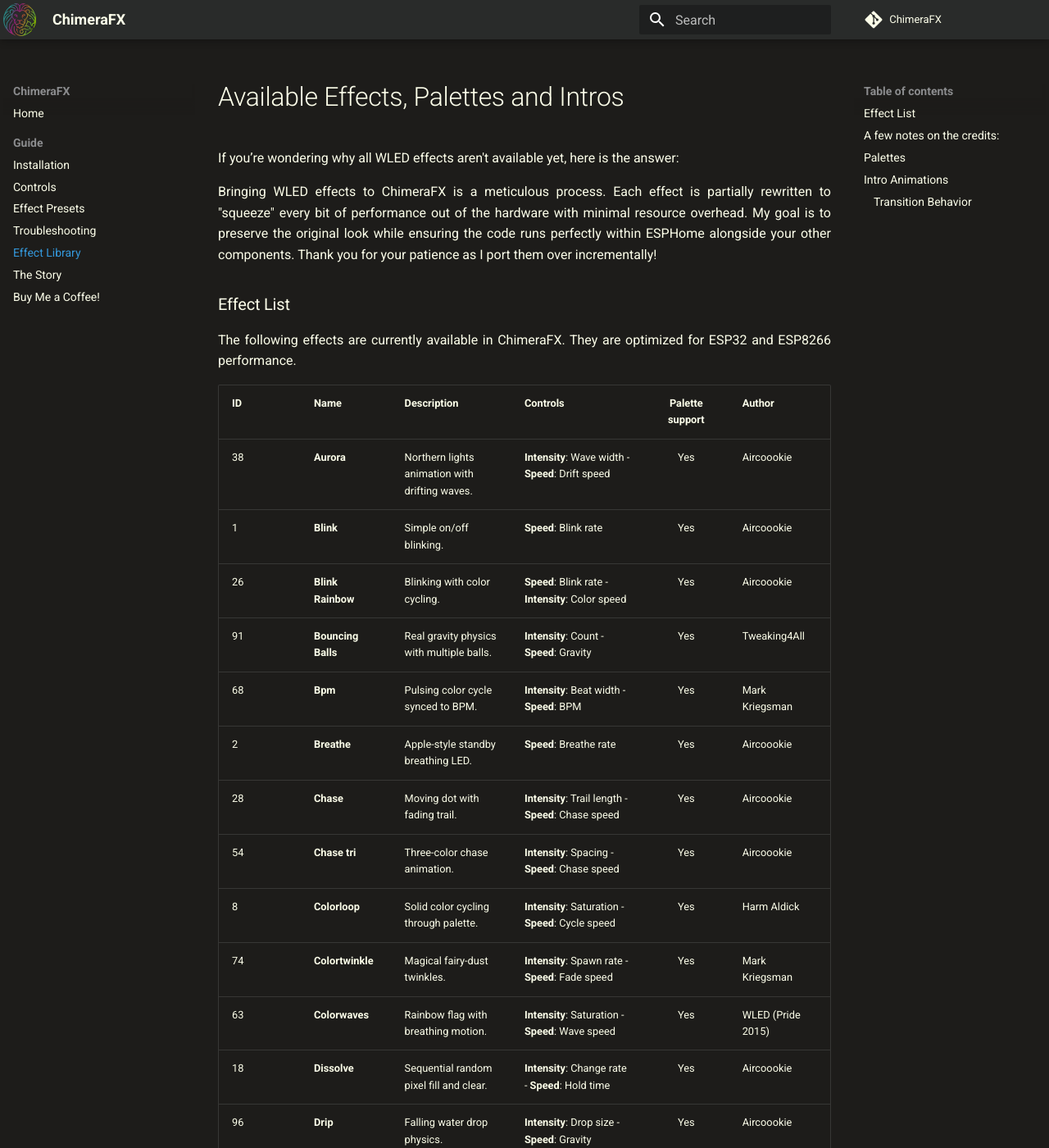
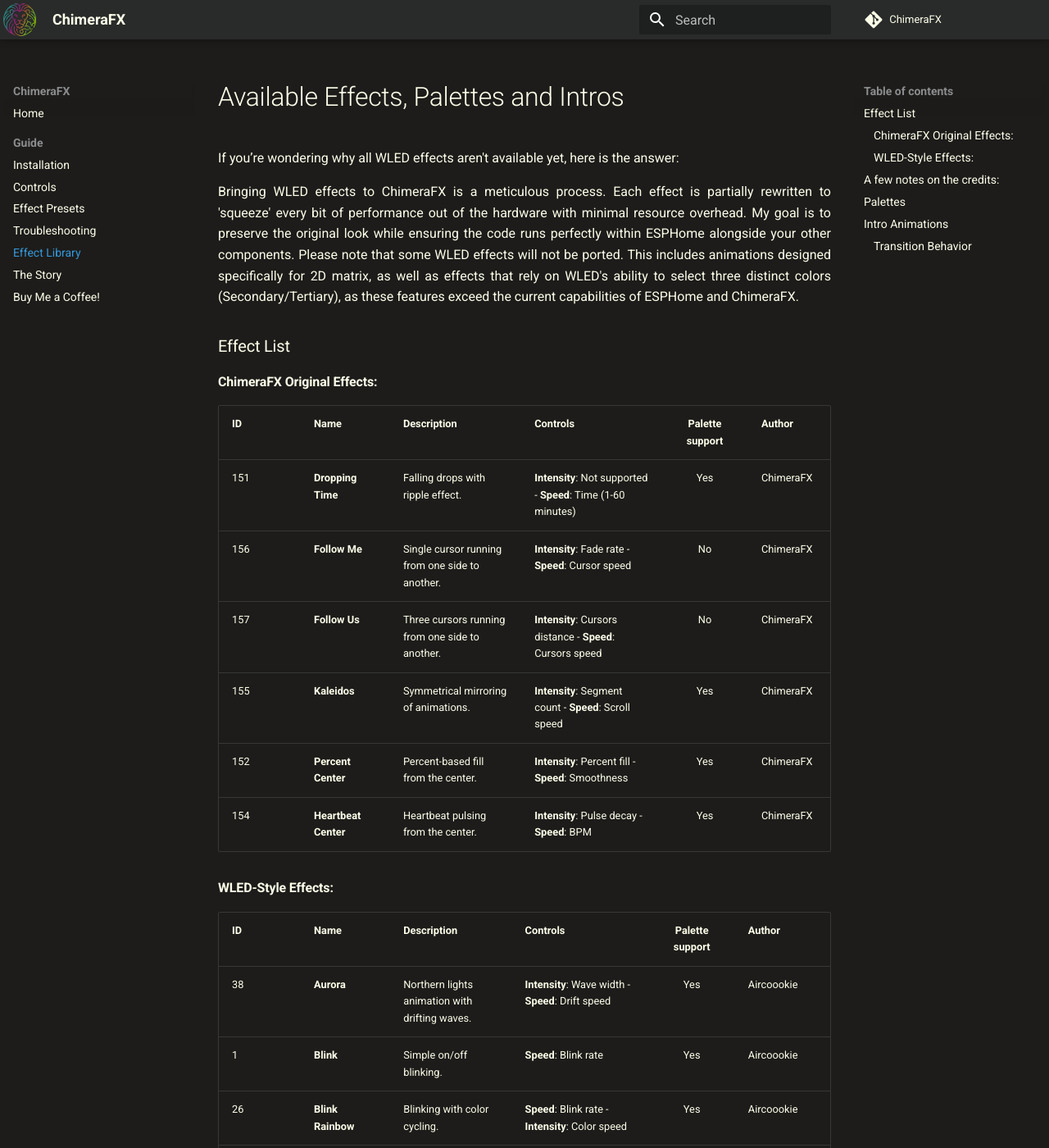
Before and after one commit to effelle/ChimeraFX, an MkDocs documentation site: the page built from docs/Effects-Library.md, in a window 1280 px wide and 1400 px high. Shown: the whole window at 82% size. Built offline with MkDocs 1.6.1 and Material for MkDocs 9.7.7, drawn with Linux system fonts in a browser that asks for light colours; comment, search, counter and statistics services are not loaded; some of the changed text lies outside the part shown.

Commit message:
docs: user-refined effect library and readme updates

```diff
--- a/docs/Effects-Library.md
+++ b/docs/Effects-Library.md
@@ -2,11 +2,23 @@
 
 If you’re wondering why all WLED effects aren't available yet, here is the answer:
 
-Bringing WLED effects to ChimeraFX is a meticulous process. Each effect is partially rewritten to "squeeze" every bit of performance out of the hardware with minimal resource overhead. My goal is to preserve the original look while ensuring the code runs perfectly within ESPHome alongside your other components. Thank you for your patience as I port them over incrementally!
+Bringing WLED effects to ChimeraFX is a meticulous process. Each effect is partially rewritten to 'squeeze' every bit of performance out of the hardware with minimal resource overhead. My goal is to preserve the original look while ensuring the code runs perfectly within ESPHome alongside your other components.
+Please note that some WLED effects will not be ported. This includes animations designed specifically for 2D matrix, as well as effects that rely on WLED's ability to select three distinct colors (Secondary/Tertiary), as these features exceed the current capabilities of ESPHome and ChimeraFX.
 
 ### Effect List
 
-The following effects are currently available in ChimeraFX. They are optimized for ESP32 and ESP8266 performance.
+#### ChimeraFX Original Effects:
+
+| ID | Name | Description | Controls | Palette support | Author |
+|:---|:---|:---|:---|:---:|:---|
+| 151 | **Dropping Time**| Falling drops with ripple effect. | **Intensity**: Not supported - **Speed**: Time (1-60 minutes) | Yes | ChimeraFX |
+| 156 | **Follow Me** | Single cursor running from one side to another. | **Intensity**: Fade rate - **Speed**: Cursor speed | No | ChimeraFX |
+| 157 | **Follow Us** | Three cursors running from one side to another. | **Intensity**: Cursors distance - **Speed**: Cursors speed | No | ChimeraFX |
+| 155 | **Kaleidos** | Symmetrical mirroring of animations. | **Intensity**: Segment count - **Speed**: Scroll speed | Yes | ChimeraFX |
+| 152 | **Percent Center**| Percent-based fill from the center. | **Intensity**: Percent fill - **Speed**: Smoothness | Yes | ChimeraFX |
+| 154 | **Heartbeat Center**| Heartbeat pulsing from the center. | **Intensity**: Pulse decay - **Speed**: BPM | Yes | ChimeraFX |
+
+#### WLED-Style Effects:
 
 | ID | Name | Description | Controls | Palette support | Author |
 |:---|:---|:---|:---|:---:|:---|
@@ -14,7 +26,6 @@
 | 1 | **Blink** | Simple on/off blinking. | **Speed**: Blink rate | Yes | Aircoookie |
 | 26 | **Blink Rainbow** | Blinking with color cycling. | **Speed**: Blink rate - **Intensity**: Color speed | Yes | Aircoookie |
 | 91 | **Bouncing Balls** | Real gravity physics with multiple balls. | **Intensity**: Count - **Speed**: Gravity | Yes | Tweaking4All |
-| 68 | **Bpm** | Pulsing color cycle synced to BPM. | **Intensity**: Beat width - **Speed**: BPM | Yes | Mark Kriegsman |
 | 2 | **Breathe** | Apple-style standby breathing LED. | **Speed**: Breathe rate | Yes | Aircoookie |
 | 28 | **Chase** | Moving dot with fading trail. | **Intensity**: Trail length - **Speed**: Chase speed | Yes | Aircoookie |
 | 54 | **Chase tri** | Three-color chase animation. | **Intensity**: Spacing - **Speed**: Chase speed | Yes | Aircoookie |
@@ -23,26 +34,17 @@
 | 63 | **Colorwaves** | Rainbow flag with breathing motion. | **Intensity**: Saturation - **Speed**: Wave speed | Yes | WLED (Pride 2015) |
 | 18 | **Dissolve** | Sequential random pixel fill and clear. | **Intensity**: Change rate - **Speed**: Hold time | Yes | Aircoookie |
 | 96 | **Drip** | Falling water drop physics. | **Intensity**: Drop size - **Speed**: Gravity | Yes | Aircoookie |
-| 151 | **Dropping Time**| Falling drops with ripple effect. | **Intensity**: Spawn rate - **Speed**: Fall speed | Yes | Aircoookie |
-| 158 | **Energy** | Progress bar revealing live rainbow animation. | **Intensity**: Rainbow density - **Speed**: Fill speed | Yes | ChimeraFX |
 | 66 | **Fire** | Realistic 1D fire simulation. | **Intensity**: Sparking rate - **Speed**: Cooling rate | No | Mark Kriegsman |
-| 153 | **Fire Dual** | Two flames meeting in the center. | **Intensity**: Sparking rate - **Speed**: Cooling rate | No | Mark Kriegsman (Adapt.) |
 | 90 | **Fireworks** | Exploding rocket simulation. | **Intensity**: Explosion size - **Speed**: Launch frequency | Yes | Aircoookie |
 | 110 | **Flow** | Smooth moving color zones. | **Intensity**: Zone count - **Speed**: Flow speed | Yes | Aircoookie |
-| 156 | **Follow Me** | Single dot following intensity. | **Intensity**: Position - **Speed**: Smoothness | Yes | ChimeraFX |
-| 157 | **Follow Us** | Two dots following intensity from edges. | **Intensity**: Position - **Speed**: Smoothness | Yes | ChimeraFX |
 | 87 | **Glitter** | Moving rainbow with random sparkles. | **Intensity**: Sparkle density - **Speed**: Flow speed | Yes | Mark Kriegsman |
 | 100 | **HeartBeat** | Anatomical heartbeat simulation. | **Intensity**: Pulse decay - **Speed**: BPM | Yes | Aircoookie |
-| 154 | **Heartbeat Center**| Heartbeat pulsing from the center. | **Intensity**: Pulse decay - **Speed**: BPM | Yes | Aircoookie |
 | 64 | **Juggle** | Eight bouncing dots with trails. | **Intensity**: Trail length - **Speed**: Movement speed | Yes | Mark Kriegsman |
-| 155 | **Kaleidos** | Symmetrical mirroring of animations. | **Intensity**: Segment count - **Speed**: Scroll speed | Yes | ChimeraFX |
 | 76 | **Meteor** | Meteor with random decay trail. | **Intensity**: Trail length - **Speed**: Fall speed | Yes | Aircoookie |
 | 25 | **Multi Strobe** | Multiple strobe pulses in sequence. | **Intensity**: Burst count - **Speed**: Strobe rate | Yes | Aircoookie |
 | 107 | **Noise Pal** | Perlin noise color movement. | **Intensity**: Zoom - **Speed**: Drift speed | Yes | WLED |
 | 101 | **Ocean** | Gentle ocean waves (Pacifica). | **Intensity**: Zoom/Scale - **Speed**: Wave speed | No | Mark Kriegsman |
 | 98 | **Percent** | Percent-based fill (Progress Bar). | **Intensity**: Percent fill - **Speed**: Smoothness | Yes | Aircoookie |
-| 152 | **Percent Center**| Percent-based fill from the center. | **Intensity**: Percent fill - **Speed**: Smoothness | Yes | Aircoookie |
-| 105 | **Phased** | Sine wave interference pattern. | **Intensity**: Cutoff - **Speed**: Phase speed | Yes | Andrew Tuline |
 | 97 | **Plasma** | Multi-layer Perlin noise plasma. | **Intensity**: Frequency - **Speed**: Morph speed | Yes | Jeremy Williams |
 | 95 | **Popcorn** | Bouncing particles simulation. | **Intensity**: Particle count - **Speed**: Bounciness | Yes | Aircoookie |
 | 9 | **Rainbow** | Moving per-pixel rainbow. | **Intensity**: Zoom/Density - **Speed**: Flow speed | Yes | Harm Aldick |
@@ -67,7 +69,7 @@
 *   **Aircoookie:** Lead developer of WLED. Most core effect logic is derived from his work.
 *   **Mark Kriegsman:** Godfather of high-quality LED math. Responsible for Fire, Juggle, and many FastLED classics.
 *   **Tweaking4All:** Creator of the iconic Bouncing Balls physics logic.
-*   **ChimeraFX:** Custom high-performance effects developed specifically for this package.
+*   **ChimeraFX:** Custom effects developed specifically for this package by Federico Leoni.
 
 ---
 
```
Also changed, not shown: README.md (+3 -3 lines), 1 other file.
